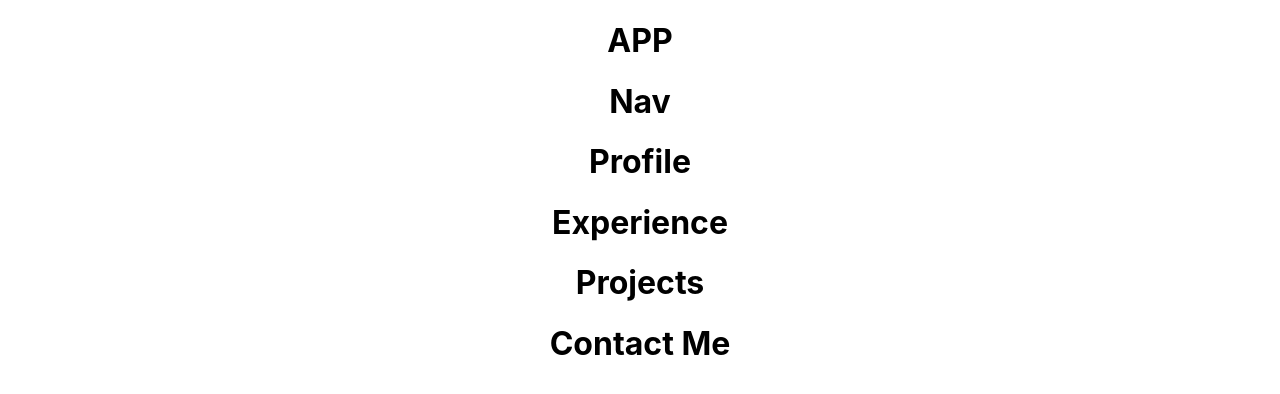
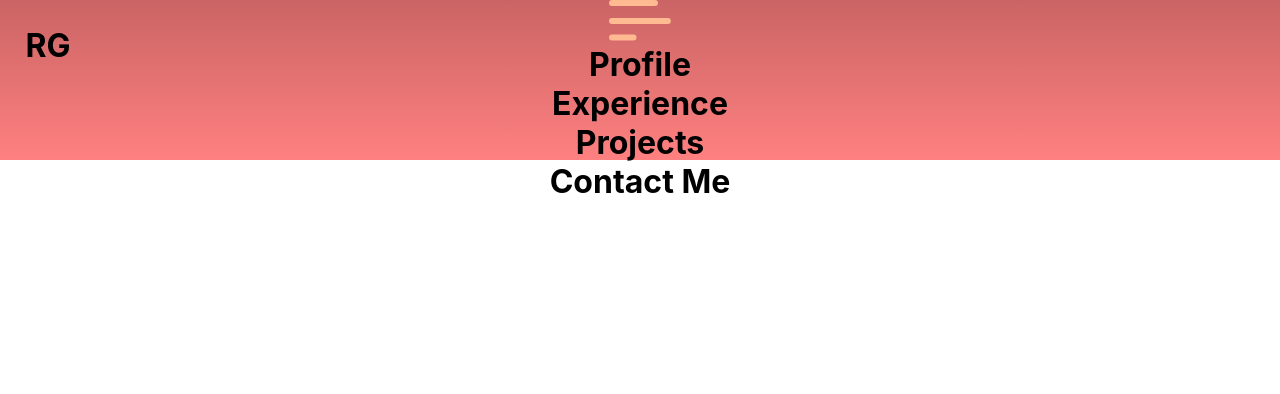
Before and after one commit to ronniegeraghty/Portfolio, a React (Create React App) app: page / in a window 1280 px wide. Shown: the top 394 px of the page. Built offline with nearby package versions, Linux system fonts and the light colour scheme.

Commit message:
started nav section

```diff
--- a/src/App.css
+++ b/src/App.css
@@ -20,3 +20,8 @@
 .App-link {
   color: #09d3ac;
 }
+
+h1 {
+  margin: 0;
+  padding: 0;
+}
--- a/src/App.js
+++ b/src/App.js
@@ -10,7 +10,6 @@ import ContactMe from "./components/contactMe";
 function App() {
   return (
     <div className="App">
-      <h1>APP</h1>
       <Nav />
       <Profile />
       <Experience />
--- /dev/null
+++ b/src/components/nav.css
@@ -0,0 +1,15 @@
+.bg-box {
+  position: absolute;
+  top: -10rem;
+  z-index: -1;
+  background-image: linear-gradient(#964949, #ff8080);
+  width: 100%;
+  height: 20rem;
+}
+.navbar {
+}
+.brand {
+  position: absolute;
+  float: left;
+  margin: 2%;
+}
--- a/src/components/nav.jsx
+++ b/src/components/nav.jsx
@@ -1,9 +1,15 @@
 import React from "react";
+import "./nav.css";
+import { ReactComponent as MenuIcon } from "../assets/Menu-Icon.svg";
 
 const Nav = () => {
   return (
     <div>
-      <h1>Nav</h1>
+      <div className="bg-box"></div>
+      <div className="navbar">
+        <h1 className="brand">RG</h1>
+        <MenuIcon />
+      </div>
     </div>
   );
 };
```
Also changed, not shown: src/assets/Menu-Icon.svg (added).
